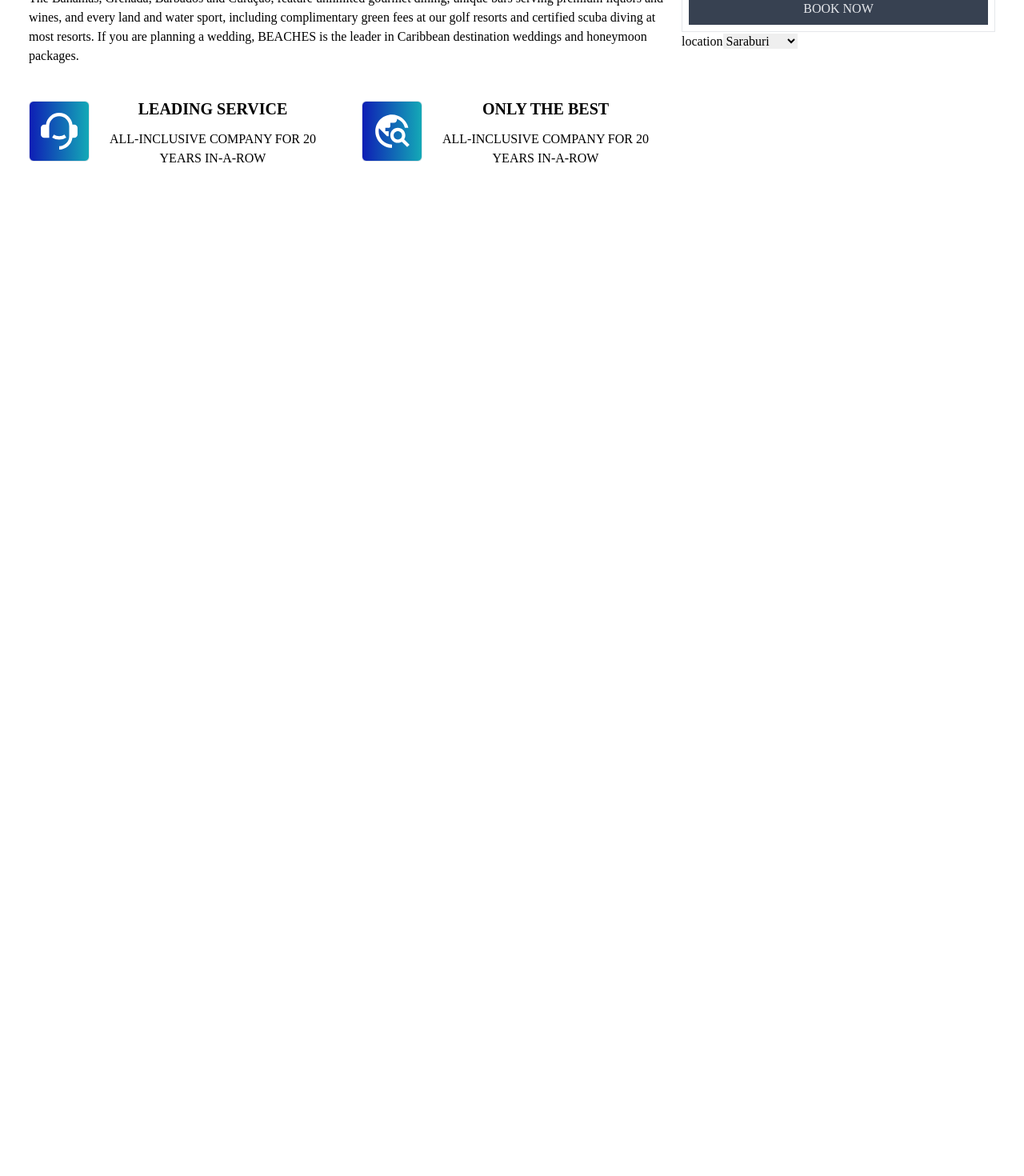
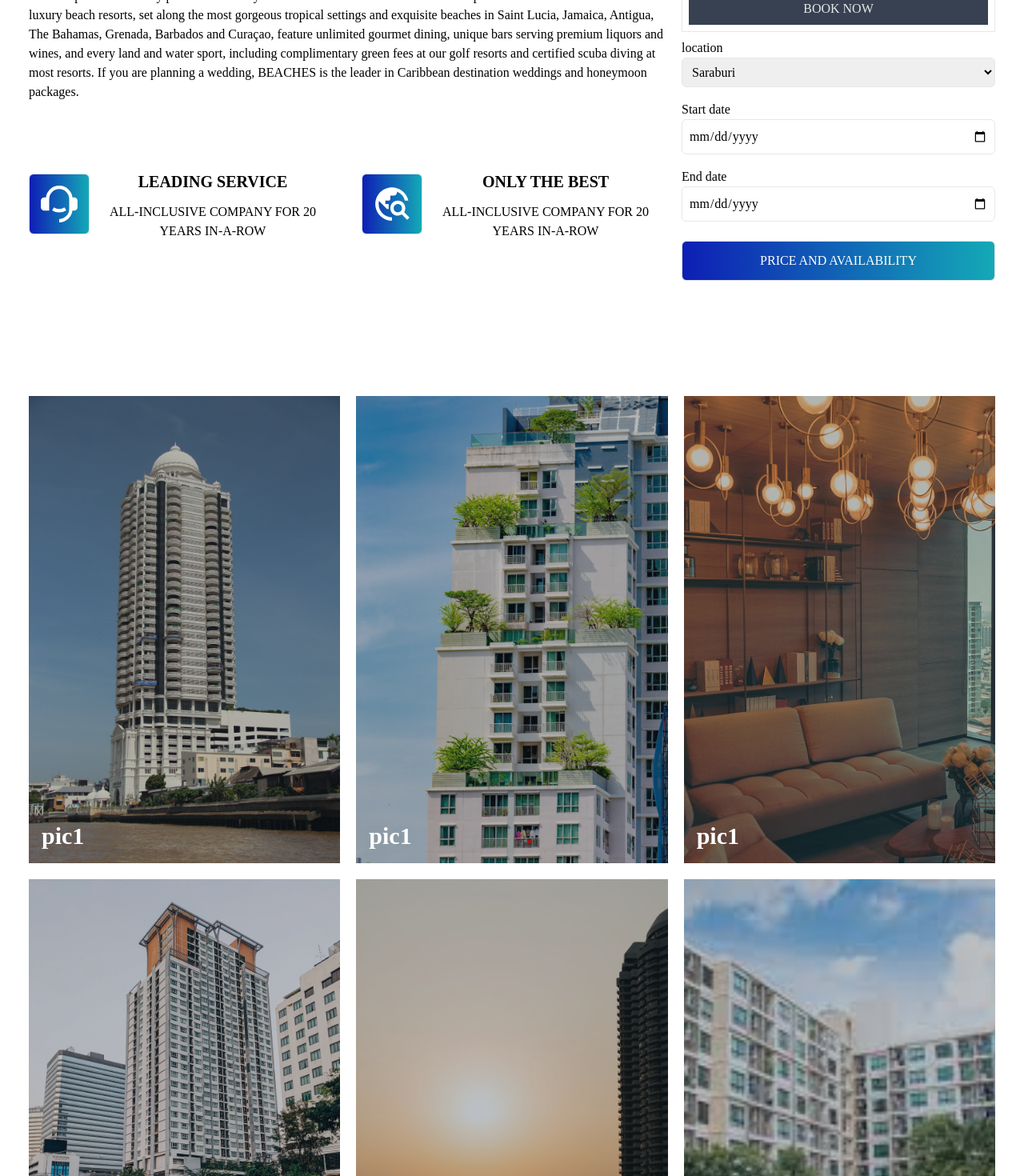
Before and after one commit to davefdev/BKK-Real-Estate-, a React (Create React App) app: page / in a window 1280 px wide. Shown: the part 2320-3790 px from the top of the page at 80% size. Before the commit the page ends 2614 px from the top, so only its background shows below. Built offline with nearby package versions, Linux system fonts and the light colour scheme.

Commit message:
gallerycard

```diff
--- a/src/App.js
+++ b/src/App.js
@@ -3,6 +3,7 @@ import Hero from "./components/Hero";
 import Navbar from "./components/Navbar";
 import Properties from "./components/Properties";
 import Search from "./components/Search";
+import Gallery from "./components/Gallery";
 
 function App() {
   return (
@@ -11,6 +12,7 @@ function App() {
       <Hero />
       <Properties />
       <Search />
+      <Gallery />
     </div>
   );
 }
--- /dev/null
+++ b/src/components/Gallery.jsx
@@ -0,0 +1,23 @@
+import React from "react";
+import Pic1 from "../assets/pic1.jpg";
+import Pic2 from "../assets/pic2.jpg";
+import Pic3 from "../assets/pic3.jpg";
+import Pic4 from "../assets/pic4.jpg";
+import Pic5 from "../assets/pic5.jpg";
+import Pic6 from "../assets/pic6.jpg";
+import GalleryCard from "./GalleryCard";
+
+const Gallery = () => {
+  return (
+    <div className="max-w-[1240px] mx-auto grid sm:grid-cols-2 lg:grid-cols-3 px-4 py-16 gap-5">
+      <GalleryCard bg={Pic1} text="pic1" />
+      <GalleryCard bg={Pic2} text="pic1" />
+      <GalleryCard bg={Pic3} text="pic1" />
+      <GalleryCard bg={Pic4} text="pic1" />
+      <GalleryCard bg={Pic5} text="pic1" />
+      <GalleryCard bg={Pic6} text="pic1" />
+    </div>
+  );
+};
+
+export default Gallery;
--- /dev/null
+++ b/src/components/GalleryCard.jsx
@@ -0,0 +1,16 @@
+import React from "react";
+
+const GalleryCard = (props) => {
+  return (
+    <div className="relative">
+      <img src={props.bg} alt="pic1" className="w-full h-full object-cover" />
+      <div className="bg-gray-800/30 absolute top-0 left-0 w-full h-full ">
+        <p className="left-4 bottom-4 text-3xl absolute text-white font-bold">
+          {props.text}
+        </p>
+      </div>
+    </div>
+  );
+};
+
+export default GalleryCard;
--- a/src/components/Search.jsx
+++ b/src/components/Search.jsx
@@ -54,15 +54,26 @@ const Search = () => {
           <p className="bg-gray-700 text-gray-200 py-2 w-full">BOOK NOW</p>
         </div>
 
-        <form>
-          <div>
+        <form className="w-full">
+          <div className="flex flex-col my-2">
             <label>location</label>
-            <select name="" id="">
+            <select className="border rounded-md p-2">
               <option value="">Saraburi</option>
               <option value="">Nonthaburi</option>
               <option value="">Roi Et</option>
               <option value="">Sukhumvit</option>
             </select>
+          </div>
+          <div className="flex flex-col my-4">
+            <label>Start date</label>
+            <input className="border rounded-md p-2" type="date" />
+          </div>
+          <div className="flex flex-col my-2">
+            <label>End date</label>
+            <input className="border rounded-md p-2" type="date" />
+          </div>
+          <div>
+            <button className="w-full my-4 ">PRICE AND AVAILABILITY</button>
           </div>
         </form>
       </div>
```
Also changed, not shown: src/assets/pic6.jpg (added).
